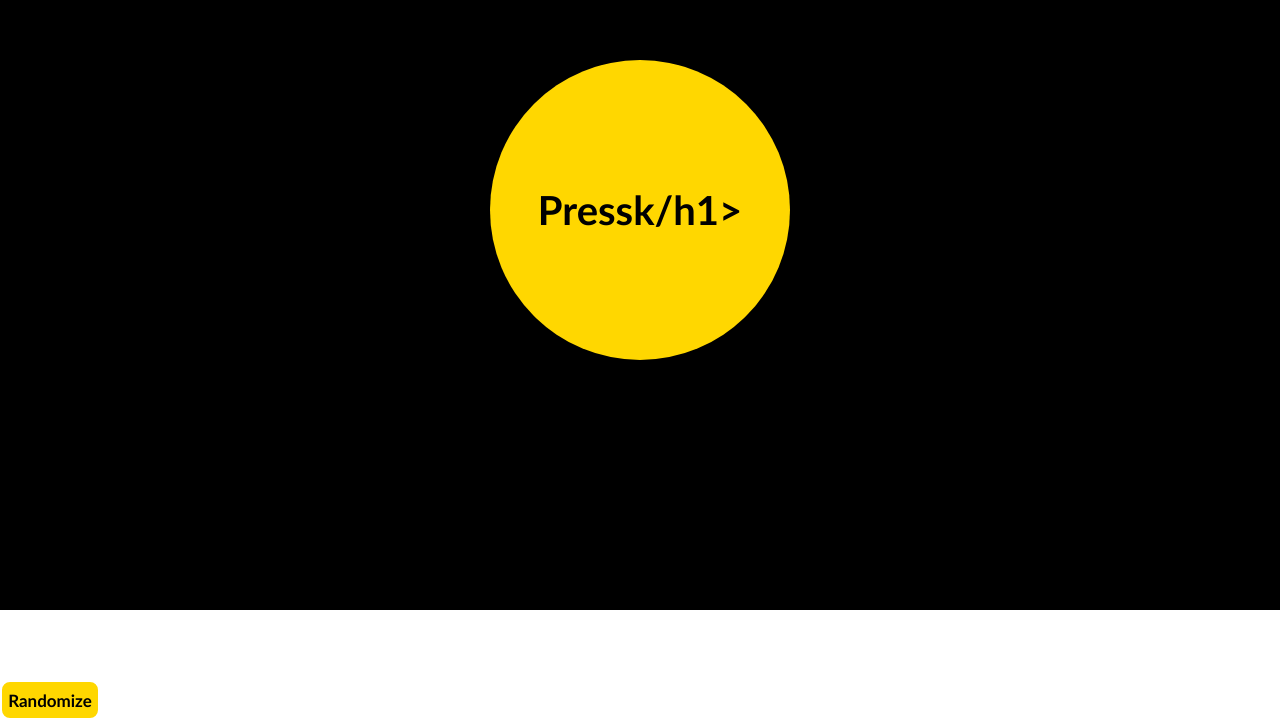
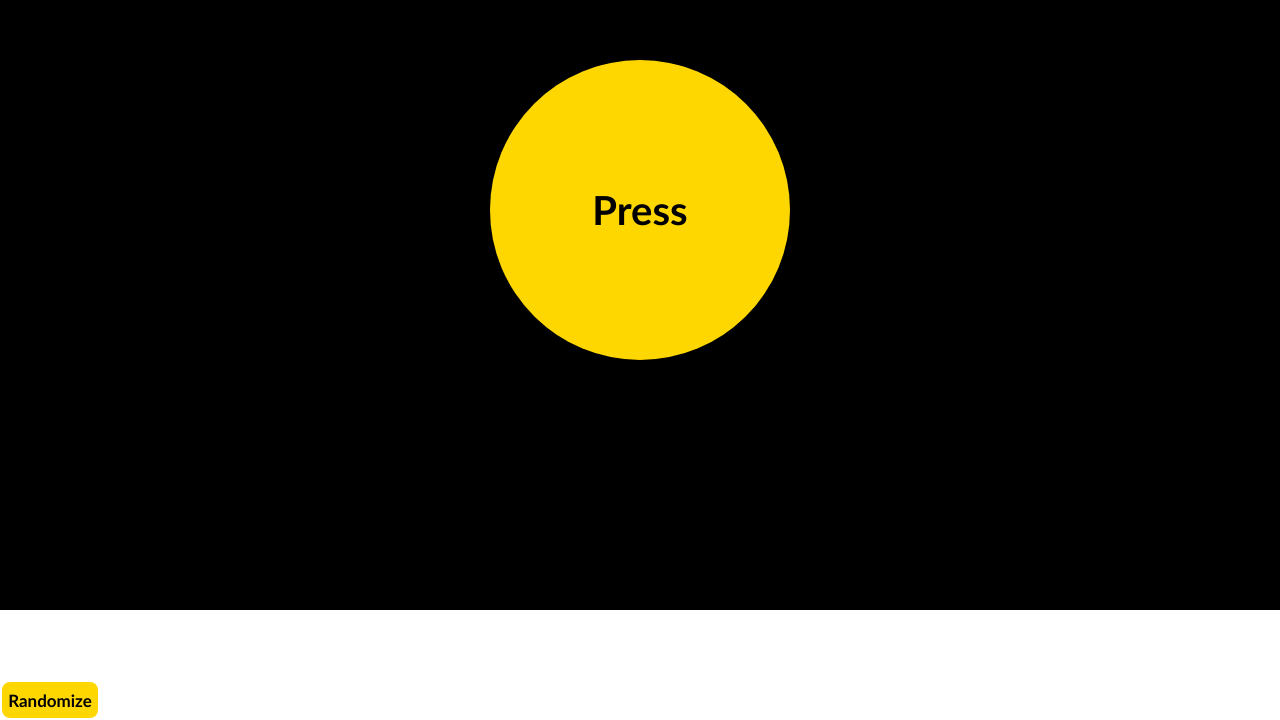
Before and after one commit to izaankhan0/capstone-1, a plain HTML site: page index.html in a window 1280 px wide. Shown: the part 190-910 px from the top of the page. Drawn offline with Linux system fonts and the light colour scheme.

Commit message:
Update index.html

```diff
--- a/index.html
+++ b/index.html
@@ -106,7 +106,7 @@ cursor: pointer;
 <body>
 <div class="container">
 <div class="box">
-<h1>Pressk/h1>
+<h1>Press</h1>
 </div>
 </div>
 <button onclick="clicker()">Randomize</button>
```
